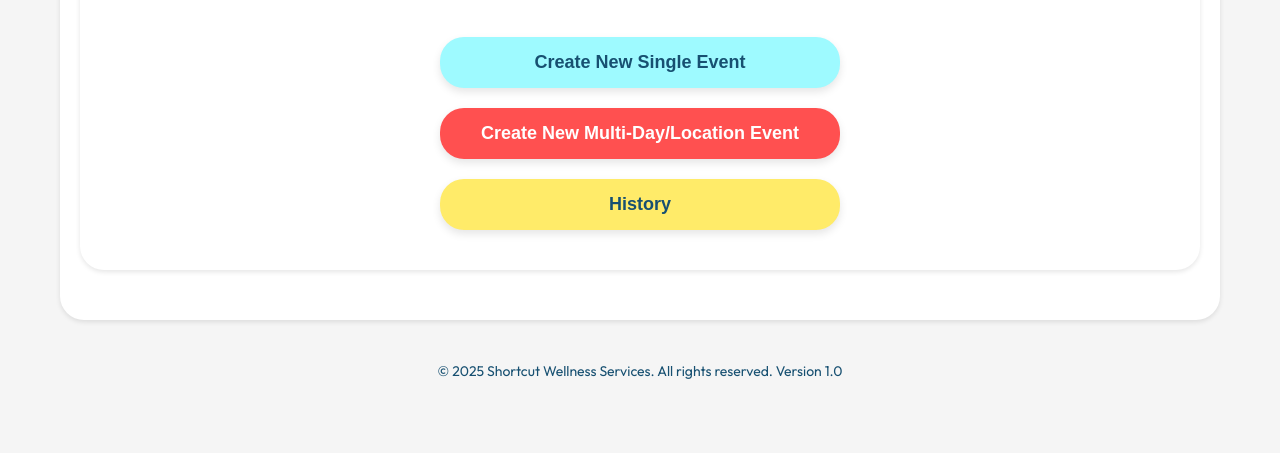
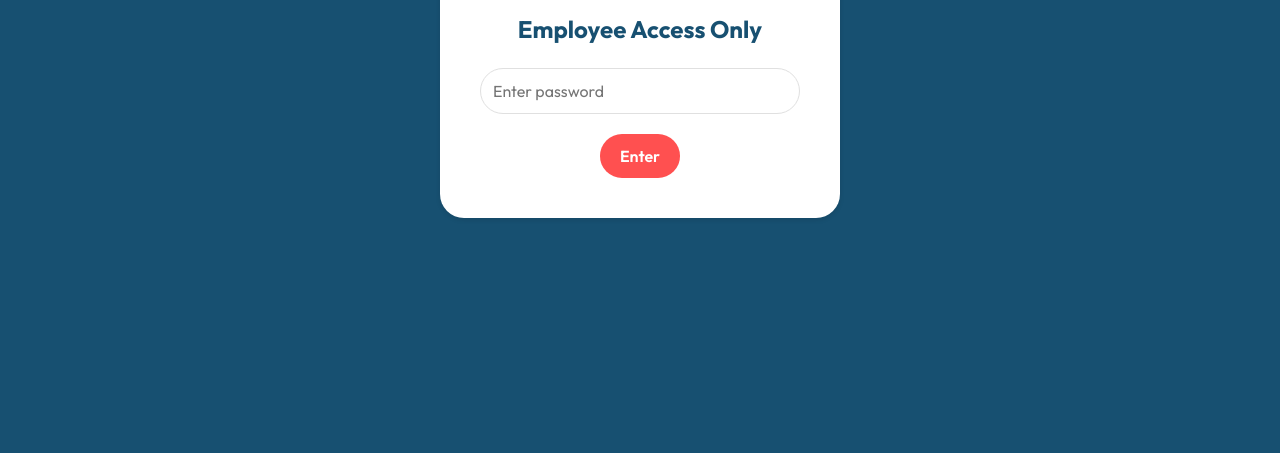
Before and after one commit to shortcutllc/Calculator, a plain HTML site: page dist 3/index.html in a window 1280 px wide. Shown: the part 347-800 px from the top of the page. Drawn offline with Linux system fonts and the light colour scheme.

Commit message:
Add password protection to calculator

```diff
--- a/dist 3/index.html
+++ b/dist 3/index.html
@@ -918,10 +918,72 @@
       background-color: #8ee6e6;
       transform: translateY(-2px);
     }
+
+    /* Add password protection styles */
+    .password-screen {
+      position: fixed;
+      top: 0;
+      left: 0;
+      width: 100%;
+      height: 100%;
+      background-color: var(--secondary-color);
+      display: flex;
+      justify-content: center;
+      align-items: center;
+      z-index: 9999;
+    }
+
+    .password-container {
+      background-color: var(--white);
+      padding: 40px;
+      border-radius: var(--border-radius);
+      box-shadow: var(--shadow);
+      text-align: center;
+      max-width: 400px;
+      width: 90%;
+    }
+
+    .password-container img {
+      height: 45px;
+      margin-bottom: 30px;
+    }
+
+    .password-container h2 {
+      color: var(--secondary-color);
+      margin-bottom: 20px;
+      font-size: 24px;
+    }
+
+    .password-container input {
+      width: 100%;
+      padding: 12px;
+      margin-bottom: 20px;
+      border: 1px solid var(--medium-gray);
+      border-radius: var(--border-radius);
+      font-size: 16px;
+      font-family: 'Outfit', sans-serif;
+    }
+
+    .password-error {
+      color: var(--primary-color);
+      margin-bottom: 20px;
+      display: none;
+    }
   </style>
 </head>
 <body>
-  <div class="container">
+  <!-- Password Protection Screen -->
+  <div class="password-screen" id="password-screen">
+    <div class="password-container">
+      <img src="shortcut-logo.svg" alt="Shortcut Logo">
+      <h2>Employee Access Only</h2>
+      <input type="password" id="password-input" placeholder="Enter password">
+      <p class="password-error" id="password-error">Incorrect password. Please try again.</p>
+      <button class="btn btn-primary" onclick="checkPassword()">Enter</button>
+    </div>
+  </div>
+
+  <div class="container" style="display: none;">
     <header>
       <img src="shortcut-logo.svg" alt="Shortcut Logo" class="logo">
     </header>
@@ -1375,6 +1437,38 @@
   </div>
 
   <script>
+    // Password protection
+    const correctPassword = 'LouieJack1!';
+    const passwordScreen = document.getElementById('password-screen');
+    const mainContent = document.querySelector('.container');
+    const passwordInput = document.getElementById('password-input');
+    const passwordError = document.getElementById('password-error');
+
+    // Check if already authenticated
+    if (sessionStorage.getItem('authenticated')) {
+      passwordScreen.style.display = 'none';
+      mainContent.style.display = 'block';
+    }
+
+    function checkPassword() {
+      if (passwordInput.value === correctPassword) {
+        passwordScreen.style.display = 'none';
+        mainContent.style.display = 'block';
+        sessionStorage.setItem('authenticated', 'true');
+        passwordError.style.display = 'none';
+      } else {
+        passwordError.style.display = 'block';
+        passwordInput.value = '';
+      }
+    }
+
+    // Allow Enter key to submit
+    passwordInput.addEventListener('keypress', function(e) {
+      if (e.key === 'Enter') {
+        checkPassword();
+      }
+    });
+
     // DOM Elements
     const welcomeScreen = document.getElementById('welcome-screen');
     const tabs = document.querySelector('.tabs');
```
